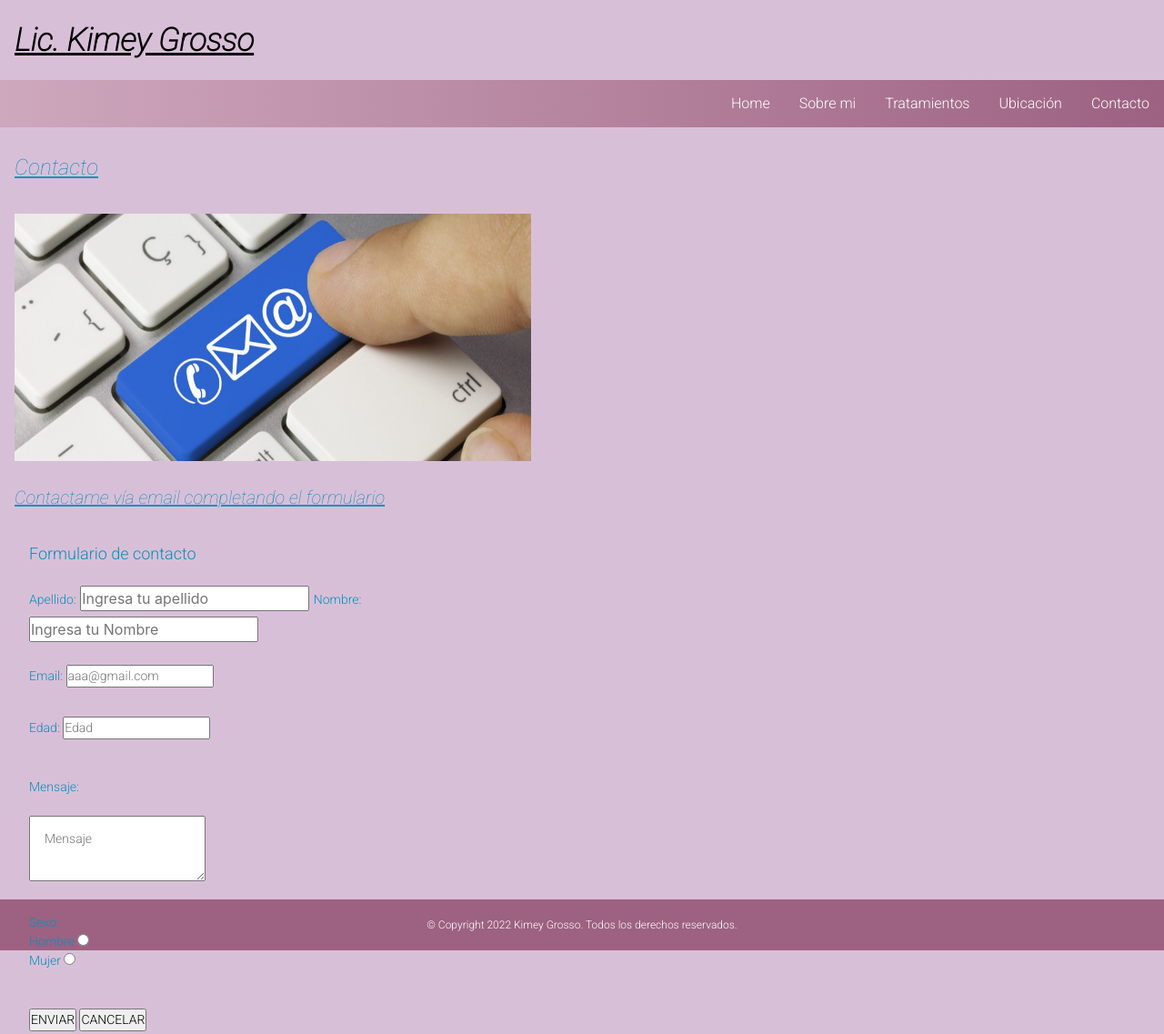
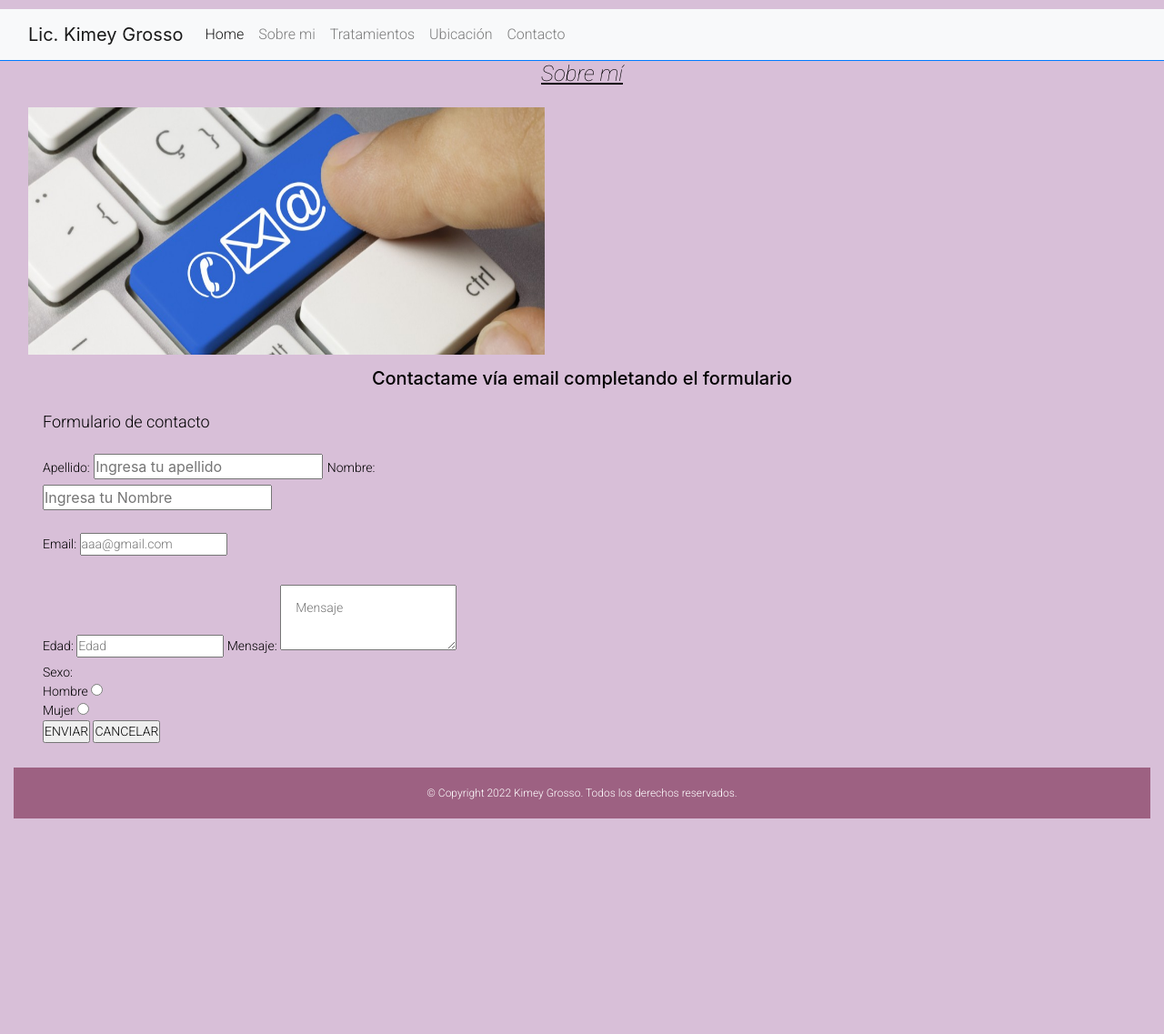
Before and after one commit to jbarreto95/proyecto_final, a website: page pages/contacto.html in a window 1280 px wide. Shown: the whole page at 91% size. After the commit the page ends 926 px from the top, so only its background shows below. Drawn offline with Linux system fonts and the light colour scheme.

Commit message:
Tercera entrega del proyecto final

```diff
--- a/assets/scss/style.scss
+++ b/assets/scss/style.scss
@@ -15,7 +15,7 @@
 
 /*----------mapp----------*/
 
-$color-blue: #0691bb;
+$color-blue: #000000;
 $color-red: #fa2010;
 $color-yellow: #f1ee0e;
 $color-green: #2cec0b;
--- a/pages/contacto.html
+++ b/pages/contacto.html
@@ -18,32 +18,44 @@
 </head>
 <body>
 	<header>
-		<!--Licenciada Kimey Grosso-->
-		<h1 class="titulos">Lic. Kimey Grosso</h1>
-		<nav>
-		<!--Menú-->
-			<ul class="menu1">
-				<li><a href="../Index.html">Home</a></li>
-				<li><a href="Sobre mi.html">Sobre mi</a></li>
-				<li><a href="Tratamientos.html">Tratamientos</a></li>
-				<li><a href="Ubicacion.html">Ubicación</a></li>
-				<li><a href="contacto.html">Contacto</a></li>
-			</ul>
+		<nav class="navbar navbar-expand-md navbar-light bg-light border-3 border-bottom border-primary">
+		  <div class="container-fluid">
+			<a class="navbar-brand" href="../Index.html">Lic. Kimey Grosso</a>
+			<div id="menudesplegable" class="collapse navbar-collapse">
+			  <ul class="navbar-nav mr-auto mt-2 mt-lg-0">
+				<li class="nav-item active">
+				  <a class="nav-link" href="../Index.html">Home</a>
+				</li>
+				<li class="nav-item">
+				  <a class="nav-link" href="../pages/Sobre%20mi.html">Sobre mi</a>
+				</li>
+				<li class="nav-item">
+				  <a class="nav-link" href="../pages/Tratamientos.html">Tratamientos</a>
+				</li>
+				<li class="nav-item">
+				  <a class="nav-link" href="../pages/Ubicacion.html">Ubicación</a>
+				</li>
+				<li class="nav-item">
+				  <a class="nav-link" href="./pages/Contacto.html">Contacto</a>
+				</li>
+			  </ul>
+			</div>
 		</nav>
-	</header>
+	  </header>
+	  <div class="container-fluid">
+		<div class="row">
+		  <div class="col-12">
+			<h2 class="d-flex justify-content-center">Sobre mí</h2>
+		  </div>
+		<div class="col-6"><img class="imagen" src="../assets/img/contacto.jpg" alt="contacto" height="30%" width="30%">
+		</div>
+		<div class="container-fluid">
+			<div class="row">
+			  <div class="col-12">
+				<h3 class="d-flex justify-content-center">Contactame vía email completando el formulario</h3>
+			</div>
 	<section>
-	<h2 class="titulos">Contacto</h2>
-		<div>
-			<article>
-				<img class="imagen" src="../assets/img/contacto.jpg" alt="contacto" height="30%" width="30%">
-			</article>
-		</div>
-	</section>
-	<section>
-		<h3 class="titulos">Contactame vía email completando el formulario</h3>
-	</section>
-	<section>
-		<article>
+		<div class="col-12">
 			<!--Formulario de contacto-->
 			<form class="estructura" action="Gracias por contactarse con Kimey Grosso">
 				<fieldset>
@@ -59,13 +71,10 @@
 				</label>
 				<br /><br />
 				<label for="Edad">Edad:
-					<input type="number" placeholder="Edad" name="Edad"><br>
-				<br /><br />
+					<input type="number" placeholder="Edad" name="Edad">
 				<label for="Mensaje"> Mensaje:
-				<br /><br />
 					<textarea class="estructura" placeholder="Mensaje"></textarea>
 				</label>
-				<br /><br />
 				<div>Sexo:</div>
 					<div>Hombre
 						<input type="radio" name="sexo" value="Hombre">
@@ -73,15 +82,16 @@
 					<div>Mujer
 						<input type="radio" name="sexo" value="Mujer">
 					</div>
-					<br /><br />
 				</select>
 				<input type="submit" value="ENVIAR">
 				<input type="reset" value="CANCELAR">
 			</form>
-		</article>
+		</div>
 	</section>
-	<footer>
-		<p>&#169 Copyright 2022 Kimey Grosso. Todos los derechos reservados.</p>
-	</footer>
+	<div class="col-12">
+		<footer>
+		  <p class="parrafo">© Copyright 2022 Kimey Grosso. Todos los derechos reservados.</p>
+		</footer>
+	</div>
 </body>
 </html>
```
Also changed, not shown: pages/Sobre mi.html (+0 -1 lines), pages/Tratamientos.html (+36 -20 lines), pages/Ubicacion.html (+35 -23 lines), assets/css/main.css.
